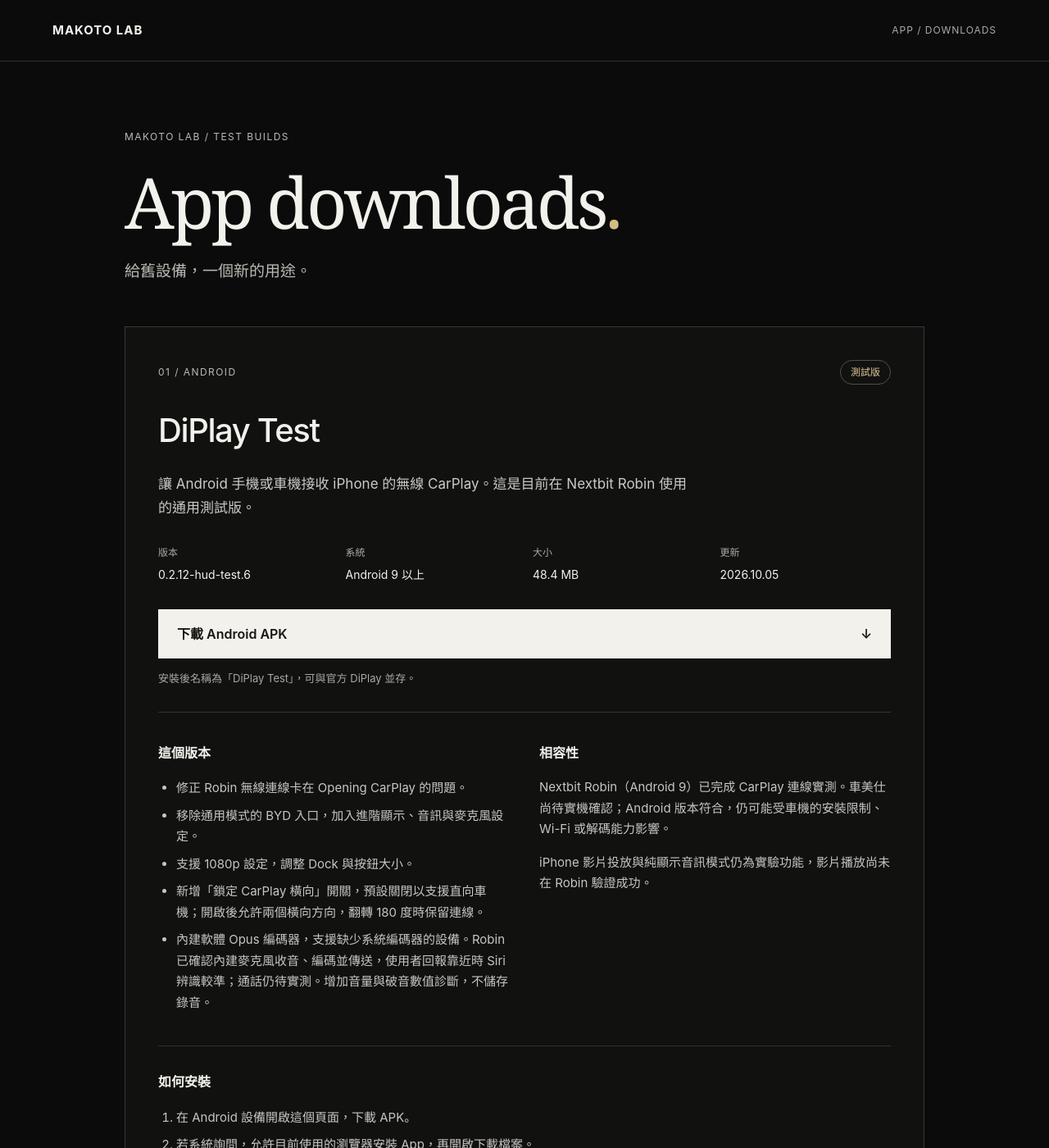
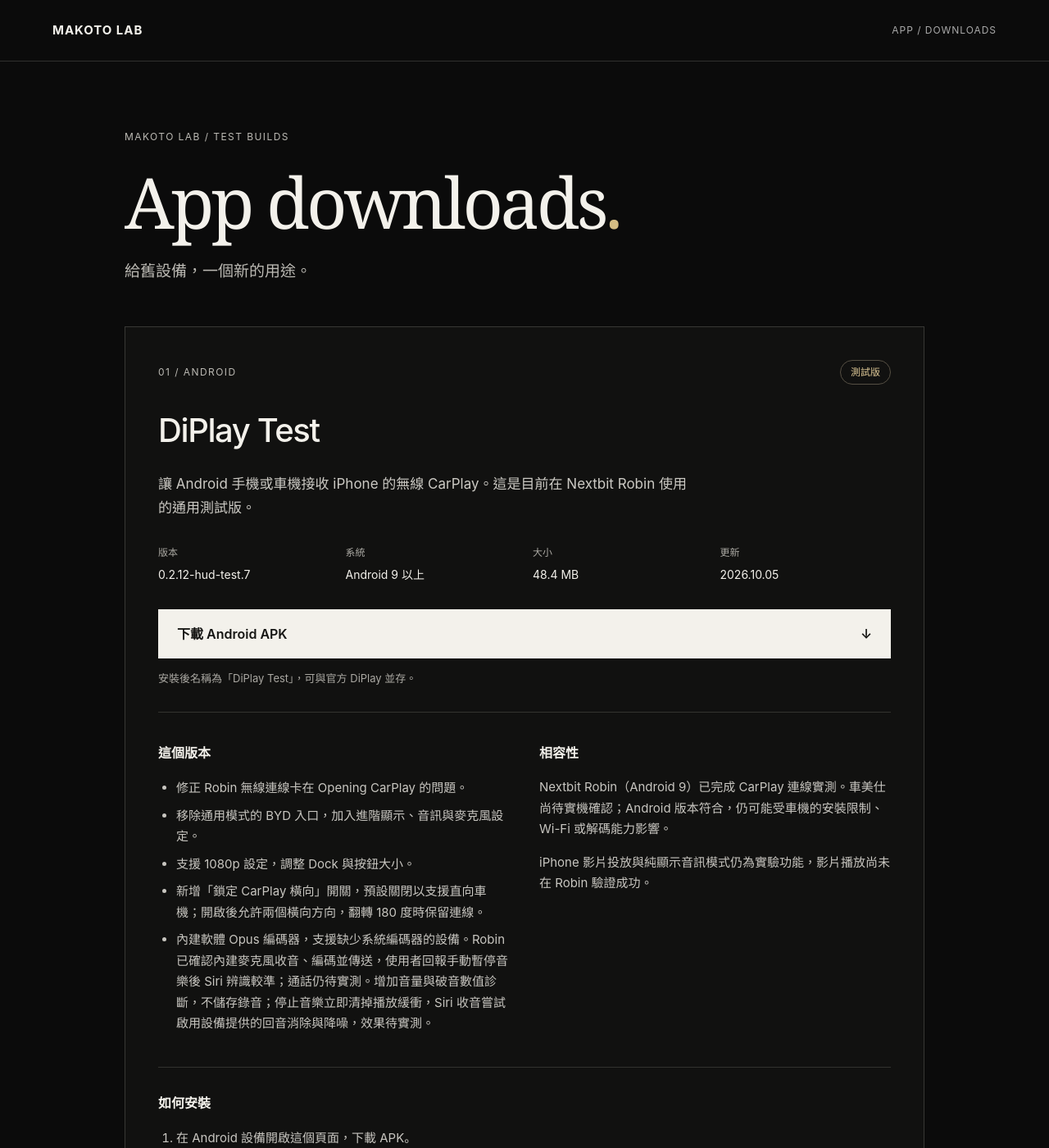
Before and after one commit to lancer1234/lancer1234.github.io, a Jekyll site: the page app/index.html, which Jekyll copies as it is, in a window 1280 px wide and 1400 px high. Shown: the whole window at 82% size. Built offline with Jekyll 4.4.1, drawn with Linux system fonts in a browser that asks for light colours.

Commit message:
Update test build for Siri echo and buffered music cleanup

```diff
--- a/app/index.html
+++ b/app/index.html
@@ -15,12 +15,12 @@
 <div class="release-top"><span class="eyebrow">01 / ANDROID</span><span class="badge">測試版</span></div>
 <h2 id="app-title">DiPlay Test</h2>
 <p class="description">讓 Android 手機或車機接收 iPhone 的無線 CarPlay。這是目前在 Nextbit Robin 使用的通用測試版。</p>
-<dl class="metadata"><div><dt>版本</dt><dd>0.2.12-hud-test.6</dd></div><div><dt>系統</dt><dd>Android 9 以上</dd></div><div><dt>大小</dt><dd>48.4 MB</dd></div><div><dt>更新</dt><dd>2026.10.05</dd></div></dl>
-<a class="download" href="/app/downloads/DiPlay-0.2.12-generic-mic-levels-20261005.apk" download>下載 Android APK <span aria-hidden="true">↓</span></a>
+<dl class="metadata"><div><dt>版本</dt><dd>0.2.12-hud-test.7</dd></div><div><dt>系統</dt><dd>Android 9 以上</dd></div><div><dt>大小</dt><dd>48.4 MB</dd></div><div><dt>更新</dt><dd>2026.10.05</dd></div></dl>
+<a class="download" href="/app/downloads/DiPlay-0.2.12-generic-siri-20261005.apk" download>下載 Android APK <span aria-hidden="true">↓</span></a>
 <p class="caption">安裝後名稱為「DiPlay Test」，可與官方 DiPlay 並存。</p>
-<div class="notes"><section><h3>這個版本</h3><ul><li>修正 Robin 無線連線卡在 Opening CarPlay 的問題。</li><li>移除通用模式的 BYD 入口，加入進階顯示、音訊與麥克風設定。</li><li>支援 1080p 設定，調整 Dock 與按鈕大小。</li><li>新增「鎖定 CarPlay 橫向」開關，預設關閉以支援直向車機；開啟後允許兩個橫向方向，翻轉 180 度時保留連線。</li><li>內建軟體 Opus 編碼器，支援缺少系統編碼器的設備。Robin 已確認內建麥克風收音、編碼並傳送，使用者回報靠近時 Siri 辨識較準；通話仍待實測。增加音量與破音數值診斷，不儲存錄音。</li></ul></section><section><h3>相容性</h3><p>Nextbit Robin（Android 9）已完成 CarPlay 連線實測。車美仕尚待實機確認；Android 版本符合，仍可能受車機的安裝限制、Wi-Fi 或解碼能力影響。</p><p>iPhone 影片投放與純顯示音訊模式仍為實驗功能，影片播放尚未在 Robin 驗證成功。</p></section></div>
+<div class="notes"><section><h3>這個版本</h3><ul><li>修正 Robin 無線連線卡在 Opening CarPlay 的問題。</li><li>移除通用模式的 BYD 入口，加入進階顯示、音訊與麥克風設定。</li><li>支援 1080p 設定，調整 Dock 與按鈕大小。</li><li>新增「鎖定 CarPlay 橫向」開關，預設關閉以支援直向車機；開啟後允許兩個橫向方向，翻轉 180 度時保留連線。</li><li>內建軟體 Opus 編碼器，支援缺少系統編碼器的設備。Robin 已確認內建麥克風收音、編碼並傳送，使用者回報手動暫停音樂後 Siri 辨識較準；通話仍待實測。增加音量與破音數值診斷，不儲存錄音；停止音樂立即清掉播放緩衝，Siri 收音嘗試啟用設備提供的回音消除與降噪，效果待實測。</li></ul></section><section><h3>相容性</h3><p>Nextbit Robin（Android 9）已完成 CarPlay 連線實測。車美仕尚待實機確認；Android 版本符合，仍可能受車機的安裝限制、Wi-Fi 或解碼能力影響。</p><p>iPhone 影片投放與純顯示音訊模式仍為實驗功能，影片播放尚未在 Robin 驗證成功。</p></section></div>
 <section class="install"><h3>如何安裝</h3><ol><li>在 Android 設備開啟這個頁面，下載 APK。</li><li>若系統詢問，允許目前使用的瀏覽器安裝 App，再開啟下載檔案。</li><li>啟動 DiPlay Test，依畫面授予連線所需權限，讓 iPhone 連上設備熱點後連線。</li></ol></section>
-<details><summary>檔案校驗</summary><p>SHA-256</p><code>5f4e85fd703d0bf1dc59754218cb3f65d14bf53071164da0df566556cf597429</code><p><a href="/app/downloads/DiPlay-0.2.12-generic-mic-levels-20261005.apk.sha256" download>下載校驗檔</a></p></details>
+<details><summary>檔案校驗</summary><p>SHA-256</p><code>975701f3b298c6d665c79a4f61eae2a880bb0f5b234b3a23a28b0b8d7c4dd6aa</code><p><a href="/app/downloads/DiPlay-0.2.12-generic-siri-20261005.apk.sha256" download>下載校驗檔</a></p></details>
 </article>
 <p class="page-note">此頁未列在網站導覽；持有網址的人仍可存取。</p>
 </main>
```
Also changed, not shown: 3 other files.
